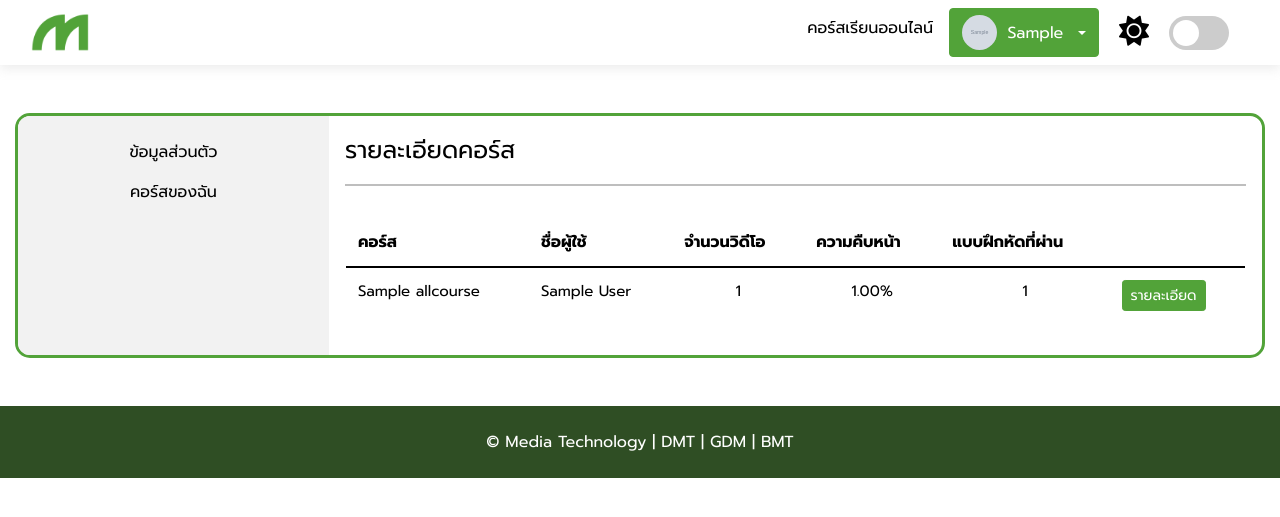
After one commit to plewwoo/Final-Project, a Django app: a page that uses app/templates/app/base-sidebar.html in a window 1280 px wide. The commit adds this page. Shown: the top 517 px of the page. Run offline with Django 3.2, Linux system fonts and the light colour scheme; a user stored in the database is signed in; tables that the repository leaves empty hold one stand-in row (values such as "Sample post"); grey boxes marked "Sample" are stand-in pictures; some libraries are stand-ins or nearby versions.

Commit message:
add course datail and fixed bugs

```diff
--- a/app/models.py
+++ b/app/models.py
@@ -1,3 +1,4 @@
+from pyexpat import model
 from django.db import models
 from django.contrib.auth.models import User
 from django.db.models.deletion import CASCADE
@@ -5,6 +6,8 @@ from django.utils.html import mark_safe
 from django.db.models import Count
 from ckeditor.fields import RichTextField
 import random
+
+from numpy import allclose
 
 # Create your models here.
 
@@ -102,6 +105,7 @@ class MyCourse (models.Model):
     stamp = models.DateTimeField(auto_now_add=True, blank=True, null=True)
     numVideo = models.IntegerField(default=0, null=True, blank=True)
     progress = models.DecimalField(default=0, max_digits=19, decimal_places=2,null=True, blank=True)
+    passedQuiz = models.IntegerField(default=0, null=True, blank=True)
 
     def __str__(self):
         return '%s (%s)' % (self.user.user.first_name, self.course.courseTitle)
@@ -191,9 +195,13 @@ class Answer(models.Model):
         return f"{self.question.text}"
 
 class Result(models.Model):
+    course = models.ForeignKey(AllCourse, on_delete=CASCADE, null=True, blank=True)
+    lesson = models.ForeignKey(Lesson, on_delete=CASCADE, null=True, blank=True)
     quiz = models.ForeignKey(Quiz, on_delete=CASCADE)
     user = models.ForeignKey(Profile, on_delete=CASCADE)
     score = models.FloatField()
+    done = models.BooleanField(default=False)
+    passed = models.BooleanField(default=False)
 
     def __str__(self):
         return str(self.pk)
--- a/app/static/css/index.css
+++ b/app/static/css/index.css
@@ -353,12 +353,17 @@ body {
 	display: none;
 }
 
+.course-table {
+	color: var(--text-color);
+}
+
 .teacher-box {
 	font-size: 16px;
 	background-color: var(--lesson-box-2);
 	border-radius: 16px;
 	box-shadow: rgba(0, 0, 0, 0.16) 0px 3px 6px, rgba(0, 0, 0, 0.23) 0px 3px 6px;
 }
+
 
 .box {
 	background-color: var(--box-color);
--- a/app/static/js/addAnswer.js
+++ b/app/static/js/addAnswer.js
@@ -9,11 +9,11 @@ function addAnswer() {
 		<div class="col-sm-4 d-flex justify-content-between align-items-center">
 			<div class="pl-3">
 				<input class="form-check-input" type="checkbox" name="correct" value="on">
-				<label class="form-label m-0 pl-2">True</label>
+				<label class="form-label m-0 pl-2">ถูก</label>
 			</div>
 			<div>
 				<input class="form-check-input" type="checkbox" name="correct" value="off">
-				<label class="form-label m-0 pl-2">False</label>
+				<label class="form-label m-0 pl-2">ผิด</label>
 			</div>
 		</div>
 	</div>
--- a/app/static/js/quizMain.js
+++ b/app/static/js/quizMain.js
@@ -1,6 +1,7 @@
 const modalBtns = [...document.getElementsByClassName('modalbtn')]
 const modalBody = document.getElementById('modal-body-confirm')
 const startBtn = document.getElementById('start-button')
+const cid = JSON.parse(document.getElementById('cid').textContent);
 
 modalBtns.forEach(modalBtn => modalBtn.addEventListener('click', () => {
 	const pk = modalBtn.getAttribute('data-pk')
@@ -21,4 +22,6 @@ modalBtns.forEach(modalBtn => modalBtn.addEventListener('click', () => {
 		</ul>
 	</div>
 	`
+
+	startBtn.setAttribute('href', `/quiz/${cid}/${pk}`)
 }))
--- a/app/templates/app/base-sidebar.html
+++ b/app/templates/app/base-sidebar.html
@@ -17,6 +17,11 @@
 					<a href="/course-management" class="underline nav-link {{ courseMgmtActive }}">จัดการคอร์สเรียน</a>
 				</li>
 				{% endif %}
+				{% if user.is_authenticated and user.profile.userType == 'admin' or user.profile.userType == 'teacher' and currentUser == url %}
+				<li>
+					<a href="/course-detail/{{ user.username }}" class="underline nav-link {{ courseDetailActive }}">รายละเอียดคอร์สเรียน</a>
+				</li>
+				{% endif %}
 				{% if user.is_authenticated and user.profile.userType == 'admin' %}
 				<li>
 					<a href="/teacher" class="underline nav-link {{ teacherActive }}">อาจารย์</a>
--- /dev/null
+++ b/app/templates/app/course-detail.html
@@ -0,0 +1,46 @@
+{% extends 'app/base.html' %}
+{% block content %}
+
+<div class="container border border-success rounded my-5">
+    <div class="row">
+        <!-- Sidebar -->
+        {% include 'app/base-sidebar.html' %}
+        <!-- Sidebar -->
+        <!-- Content -->
+        <div class="col-md-9 px-3">
+            <p class="pt-3 fs-4">{{ sidebarTitile }}</p>
+            <hr>
+            <div class="row">
+				<div class="p-3">
+					<table class="table table-borderless course-table" style="font-size: 16px;">
+						<thead>
+						  <tr>
+							<th scope="col">คอร์ส</th>
+							<th scope="col">ชื่อผู้ใช้</th>
+							<th scope="col">จำนวนวิดีโอ</th>
+							<th scope="col">ความคืบหน้า</th>
+							<th scope="col">แบบฝึกหัดที่ผ่าน</th>
+							<th scope="col"></th>
+						  </tr>
+						</thead>
+						<tbody style="font-size: 15px;">
+							{% for mc in myCourse %}
+						  <tr>
+							<td>{{ mc.course }}</td>
+							<td>{{ mc.user }}</td>
+							<td class="text-center">{{ mc.numVideo }}</td>
+							<td class="text-center">{{ mc.progress }}%</td>
+							<td class="text-center">{{ mc.passedQuiz }}</td>
+							<td><button class="btn btn-success btn-sm">รายละเอียด</button></td>
+						  </tr>
+						  {% endfor %}
+						</tbody>
+					  </table>
+				</div>
+            </div>
+        </div>
+        <!-- Content -->
+    </div>
+</div>
+
+{% endblock %}
--- a/app/urls.py
+++ b/app/urls.py
@@ -24,6 +24,7 @@ urlpatterns = [
 	path('update-course-status/<int:id>/<str:status>', updateCourseStatus, name='updateCourseStatus'),
 	path('member', member, name='member'),
 	path('teacher', teacher, name='teacher'),
+	path('course-detail/<str:username>', courseDetail, name='course-detail'),
 	path('teacher-register', teacherRegister, name='teacher-register'),
 	path('update-teacher-status/<int:uid>/<int:tid>/<str:status>', updateTeacherStatus, name='updateTeacherStatus'),
 	path('video/<int:id>', video, name="video"),
@@ -31,7 +32,7 @@ urlpatterns = [
 	path('video/<int:id>/<int:vid>/save', videoSave, name="videoSave"),
 	path('video/<int:id>/<int:vid>/end', videoEnd, name="videoEnd"),
 	path('quiz/', QuizListView.as_view(), name='quiz-main'),
-	path('quiz/<pk>/', quiz_view, name='quiz-view'),
-	path('quiz/<pk>/save/', save_quiz_view, name='save-data-view'),
-	path('quiz/<pk>/data/', quiz_data_view, name='quiz-data-view'),
+	path('quiz/<int:id>/<pk>/', quiz_view, name='quiz-view'),
+	path('quiz/<int:id>/<pk>/save/', save_quiz_view, name='save-data-view'),
+	path('quiz/<int:id>/<pk>/data/', quiz_data_view, name='quiz-data-view'),
 ]
--- a/app/views.py
+++ b/app/views.py
@@ -162,6 +162,34 @@ def profile(request, username):
 	}
 
 	return render(request, 'app/profile.html', context)
+
+def courseDetail (request, username):
+	currentUser = request.user.username
+	url = request.GET.get('username', username)
+	user = Profile.objects.filter(username = username)
+
+	userId = request.user.profile.id
+	allCourse = AllCourse.objects.filter(createBy = userId)
+
+	myCourses = []
+
+	for a in allCourse:
+		myCourse = MyCourse.objects.filter(course=a)
+		myCourses.extend(myCourse)
+
+	print(myCourses)
+
+	context = {
+		'currentUser' : currentUser,
+		'url' : url,
+		'profile' : user,
+		'allCourse' : allCourse,
+		'myCourse': myCourses,
+		'sidebarTitile' : 'รายละเอียดคอร์ส',
+		'courseDetailActive' : 'active'
+	}
+
+	return render(request, 'app/course-detail.html', context)
 
 def editProfile(request, username):
 	username = request.user.username
@@ -804,7 +832,7 @@ def videoEnd(request, id, vid) :
 		videos_.extend(videos)
 		print('Videos : ', videos)
 
-	if VideoResult.objects.filter(user = user, course = id, lesson = videoLesson.lesson, video = videoLesson, done = True) :
+	if Result.objects.filter(user = user, course = id, lesson = videoLesson.lesson, video = videoLesson, done = True) :
 		pass
 	else :
 		editvideoResult = VideoResult.objects.get(user = user, course = course, lesson = videoLesson.lesson, video = videoLesson, watched = True, done = False)
@@ -844,7 +872,9 @@ class QuizListView(ListView):
 	model = Quiz
 	template_name = 'app/quizMain.html'
 
-def quiz_view(request, pk):
+def quiz_view(request, id, pk):
+	cid = request.GET.get('id', id)
+
 	quiz = Quiz.objects.get(pk = pk)
 
 	context = {
@@ -853,7 +883,7 @@ def quiz_view(request, pk):
 
 	return render(request, 'app/quiz.html', context)
 
-def quiz_data_view(request, pk):
+def quiz_data_view(request, id, pk):
 	quiz = Quiz.objects.get(pk = pk)
 	questions = []
 	for q in quiz.get_questions():
@@ -867,7 +897,7 @@ def quiz_data_view(request, pk):
 		'time': quiz.time,
 	})
 
-def save_quiz_view(request, pk):
+def save_quiz_view(request, id, pk):
 	if request.is_ajax():
 		questions = []
 		data = request.POST
@@ -908,9 +938,42 @@ def save_quiz_view(request, pk):
 				results.append({str(q): 'not answered'})
 
 		lastScore = score * multiplier
-		Result.objects.create(quiz=quiz, user=user, score=lastScore)
+
+		cid = request.GET.get('id', id)
+		course = AllCourse.objects.get(id = cid)
+		lesson = Lesson.objects.filter(course = course.id)
+		lessonID = Lesson.objects.filter(course = course.id).values_list('id', flat=True)
+		lessonList = list(lessonID)
+
+		quizLesson = Quiz.objects.get(id = pk)
+
+		quizes_ = []
+
+		for l in lessonList:
+			quiz_ = Quiz.objects.filter(lesson = l).values_list('id', flat=True)
+			quizes= list(quiz_)
+			quizes_.extend(quizes)
+			print('quizes_ : ', quizes_)
+
+		numQuiz = len(quizes_)
 
 		if lastScore >= quiz.requiredScore:
+			if Result.objects.filter(quiz=quiz, user=user):
+				pass
+			else:
+				Result.objects.create(course=course, lesson=quizLesson.lesson, quiz=quiz, user=user, score=lastScore, done=True, passed=True)
+
+				editCourse = MyCourse.objects.get(course = id, user = user)
+				if editCourse.passedQuiz <= numQuiz :
+					passedQuiz = Result.objects.filter(user = user, course = course, done = True, passed=True).count()
+					print('passedQuiz : ' ,passedQuiz)
+					editCourse.passedQuiz = passedQuiz
+					editCourse.save()
+
 			return JsonResponse({'passed': True, 'score': lastScore, 'results': results})
 		else:
+			if Result.objects.filter(quiz=quiz, user=user):
+				pass
+			else:
+				Result.objects.create(course=course, lesson=quizLesson.lesson, quiz=quiz, user=user, score=lastScore, done=True, passed=False)
 			return JsonResponse({'passed': False, 'score': lastScore, 'results': results})
```
Also changed, not shown: app/templates/app/videoplayer.html (+5 -5 lines), app/migrations/0026_auto_20220407_1610.py (added), app/migrations/0027_auto_20220407_1628.py (added), app/migrations/0028_result_done.py (added), app/templates/app/profile.html (line endings or trailing spaces).
